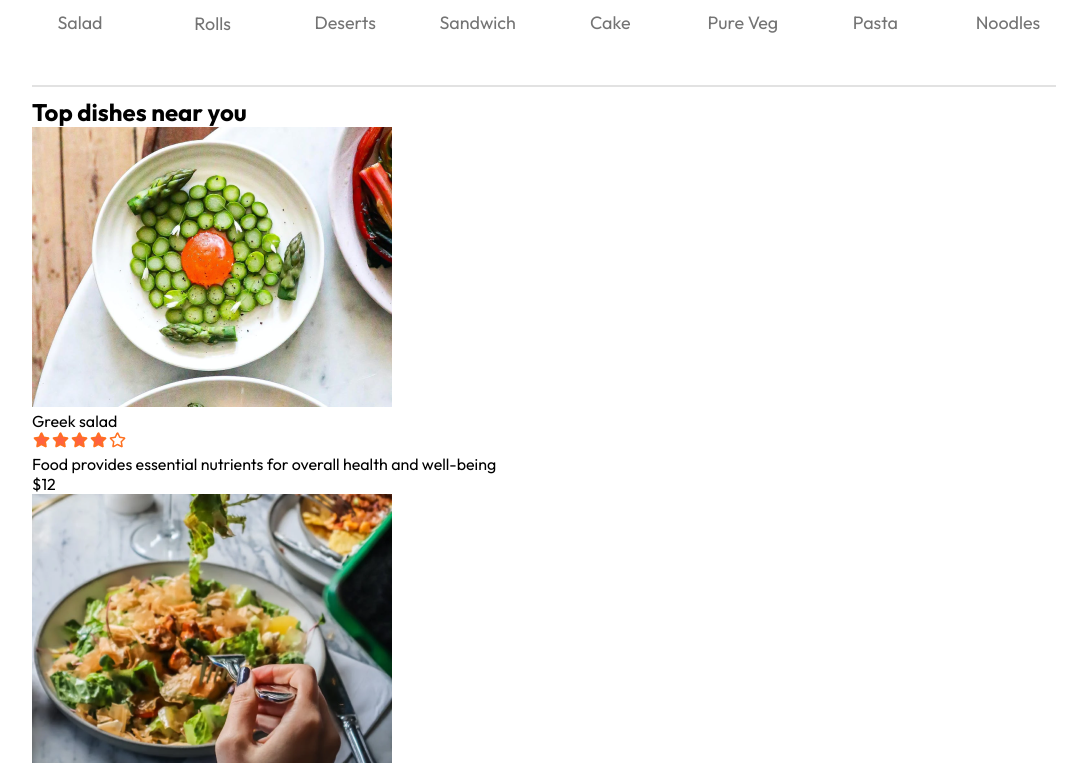
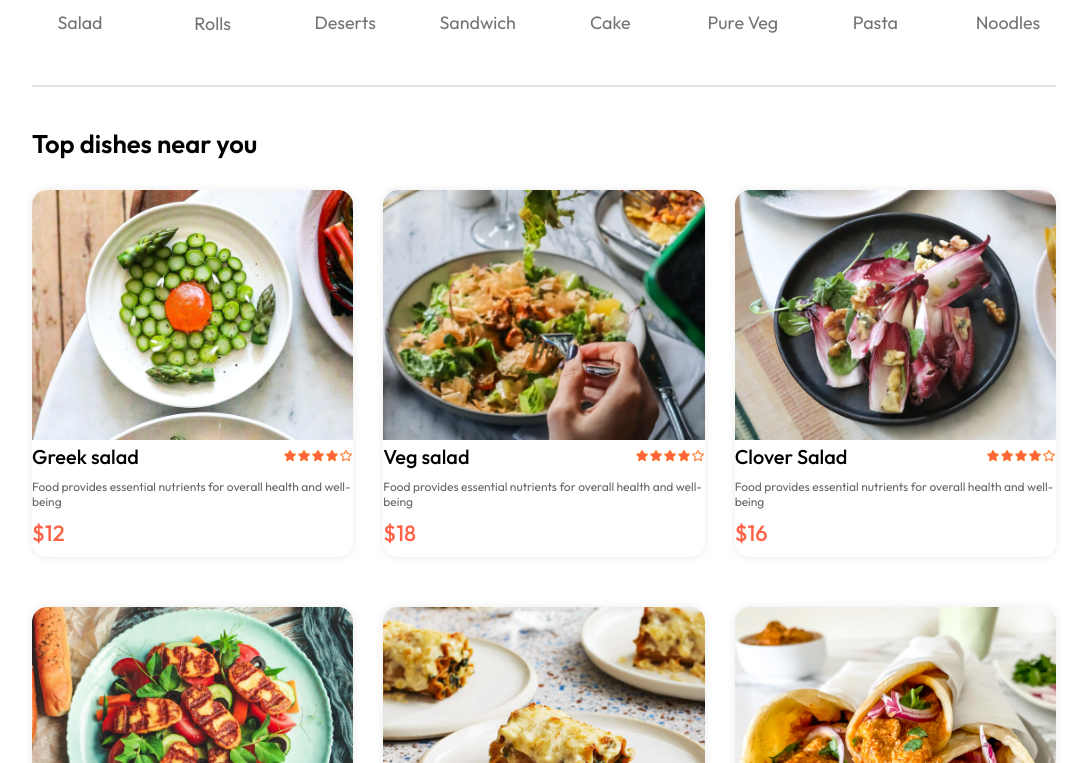
Before and after one commit to yadavhimu/Food_del, a React (Vite) app in the folder frontend/: page / in a window 1280 px wide. Shown: the part 817-1580 px from the top of the page, without its empty margins (96-1183 px from the left). Built offline with nearby package versions, Linux system fonts and the light colour scheme.

Commit message:
food items

```diff
--- a/frontend/src/components/FoodDisplay/FoodDisplay.css
+++ b/frontend/src/components/FoodDisplay/FoodDisplay.css
@@ -0,0 +1,14 @@
+.food-display{
+    margin-top: 30px;
+}
+.food-display h2{
+    font-size: max(2vw,24px);
+    font-weight: 600;
+}
+.food-display-list{
+    display:grid;
+    grid-template-columns: repeat(auto-fill,minmax(240px,1fr));
+    margin-top: 30px;
+    gap:30px;
+    row-gap: 50px;
+}
--- a/frontend/src/components/FoodItem/FoodItem.css
+++ b/frontend/src/components/FoodItem/FoodItem.css
@@ -0,0 +1,38 @@
+.food-item{
+    width:100%;
+    margin:auto;
+    border-radius: 15px;
+    box-shadow:0px 0px 10px #00000015;
+    transition: 0.3s;
+    animation: fadeIn 1s;
+}
+.food-item-image{
+    width:100%;
+    border-radius: 15px 15px 0px 0px;
+}
+.food-item-info{
+    padding:20px;
+}
+.food-item-name-rating{
+    display: flex;
+    justify-content:space-between;
+    align-items: center;
+    margin-bottom: 10px;
+}
+.food-item-name-rating p{
+    font-size: 20px;
+    font-weight: 500;
+}
+.food-item-name-rating img{
+    width:70px
+}
+.food-item-desc{
+    color:#676767;
+    font-size:12px;
+}
+.food-item-price{
+    color:tomato;
+    font-size: 22px;
+    font-weight: 500;
+    margin:10px 0px;
+}
```
